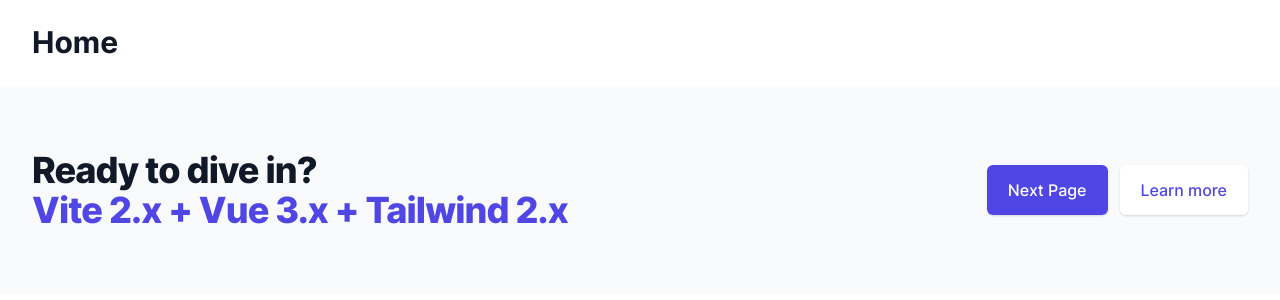
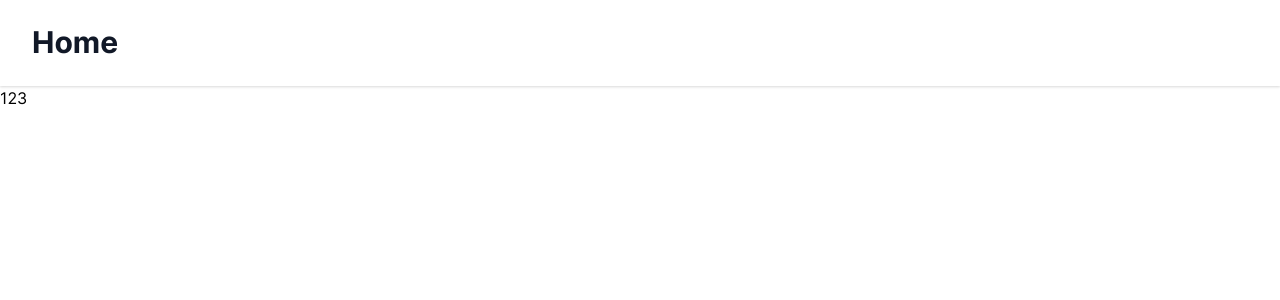
Before and after one commit to Domenys/firebase-auth, a Vue app: page / in a window 1280 px wide. Shown: the top 300 px of the page. Built offline with nearby package versions, Linux system fonts and the light colour scheme; what @tailwindcss/typography would draw is missing.

Commit message:
Added firebase config

```diff
--- a/src/components/ButtonRepo.vue
+++ /dev/null
@@ -1,10 +0,0 @@
-<template>
-  <div class="inline-flex ml-3 rounded-md shadow">
-    <a
-      target="_blank"
-      href="https://github.com/web2033/vite-vue3-tailwind-starter"
-      class="inline-flex items-center justify-center px-5 py-3 text-base font-medium leading-6 text-indigo-600 transition duration-150 ease-in-out bg-white border border-transparent rounded-md hover:text-indigo-500 focus:outline-none"
-      >Learn more</a
-    >
-  </div>
-</template>
--- a/src/main.js
+++ b/src/main.js
@@ -1,7 +1,7 @@
 import { createApp } from 'vue'
-import './tailwind.css'
-import App from './App.vue'
-import { routes } from './routes.js'
+import '@/tailwind.css'
+import App from '@/App.vue'
+import { routes } from '@/routes.js'
 import { createRouter, createWebHistory } from 'vue-router'
 
 const app = createApp(App)
--- a/src/views/About.vue
+++ b/src/views/About.vue
@@ -1,34 +1,3 @@
-<script>
-import { defineComponent } from 'vue'
-import ButtonRepo from '@/components/ButtonRepo.vue'
-
-export default defineComponent({
-  components: { ButtonRepo },
-})
-</script>
-
 <template>
-    <div class="bg-gray-50">
-      <div
-        class="max-w-screen-xl px-4 py-12 mx-auto sm:px-6 lg:py-16 lg:px-8 lg:flex lg:items-center lg:justify-between"
-      >
-        <h2
-          class="text-3xl font-extrabold leading-9 tracking-tight text-gray-900 sm:text-4xl sm:leading-10"
-        >
-          About Page
-          <br />
-          <span class="text-indigo-600">Vite 2.x + Vue 3.x + Tailwind 2.x</span>
-        </h2>
-        <div class="flex mt-8 lg:flex-shrink-0 lg:mt-0">
-          <div class="inline-flex rounded-md shadow">
-            <router-link
-              to="/"
-              class="inline-flex items-center justify-center px-5 py-3 text-base font-medium leading-6 text-white transition duration-150 ease-in-out bg-indigo-600 border border-transparent rounded-md hover:bg-indigo-500 focus:outline-none"
-              >Back Home</router-link
-            >
-          </div>
-          <ButtonRepo />
-        </div>
-      </div>
-    </div>
+    321
 </template>
--- a/src/views/Home.vue
+++ b/src/views/Home.vue
@@ -1,34 +1,3 @@
-<script>
-import { defineComponent } from 'vue'
-import ButtonRepo from '@/components/ButtonRepo.vue'
-
-export default defineComponent({
-  components: { ButtonRepo },
-})
-</script>
-
 <template>
-    <div class="bg-gray-50">
-      <div
-        class="max-w-screen-xl px-4 py-12 mx-auto sm:px-6 lg:py-16 lg:px-8 lg:flex lg:items-center lg:justify-between"
-      >
-        <h2
-          class="text-3xl font-extrabold leading-9 tracking-tight text-gray-900 sm:text-4xl sm:leading-10"
-        >
-          Ready to dive in?
-          <br />
-          <span class="text-indigo-600">Vite 2.x + Vue 3.x + Tailwind 2.x</span>
-        </h2>
-        <div class="flex mt-8 lg:flex-shrink-0 lg:mt-0">
-          <div class="inline-flex rounded-md shadow">
-            <router-link
-              to="/about"
-              class="inline-flex items-center justify-center px-5 py-3 text-base font-medium leading-6 text-white transition duration-150 ease-in-out bg-indigo-600 border border-transparent rounded-md hover:bg-indigo-500 focus:outline-none"
-              >Next Page</router-link
-            >
-          </div>
-          <ButtonRepo />
-        </div>
-      </div>
-    </div>
+    123
 </template>
```
Also changed, not shown: 1 other file (tests, documents, lock files or other folders).
